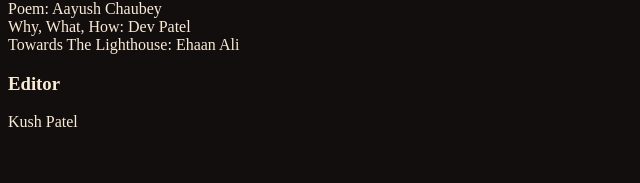
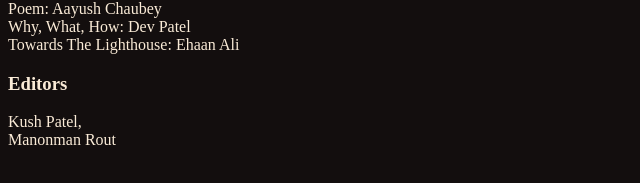
Before and after one commit to libkush/miscellaneous-projects, a plain HTML site: page projects/horizon/volume-1/index.html in a window 1280 px wide. Shown: the part 221-404 px from the top of the page, without its empty margins (0-640 px from the left). Drawn offline with Linux system fonts and the light colour scheme.

Commit message:
horizon credits changes

```diff
--- a/projects/horizon/volume-1/index.html
+++ b/projects/horizon/volume-1/index.html
@@ -24,8 +24,12 @@
       <br />
       Towards The Lighthouse: Ehaan Ali
     </p>
-    <h3>Editor</h3>
-    <p>Kush Patel</p>
+    <h3>Editors</h3>
+    <p>
+      Kush Patel,
+      <br />
+      Manonman Rout
+    </p>
   </body>
 </html>
 
```
